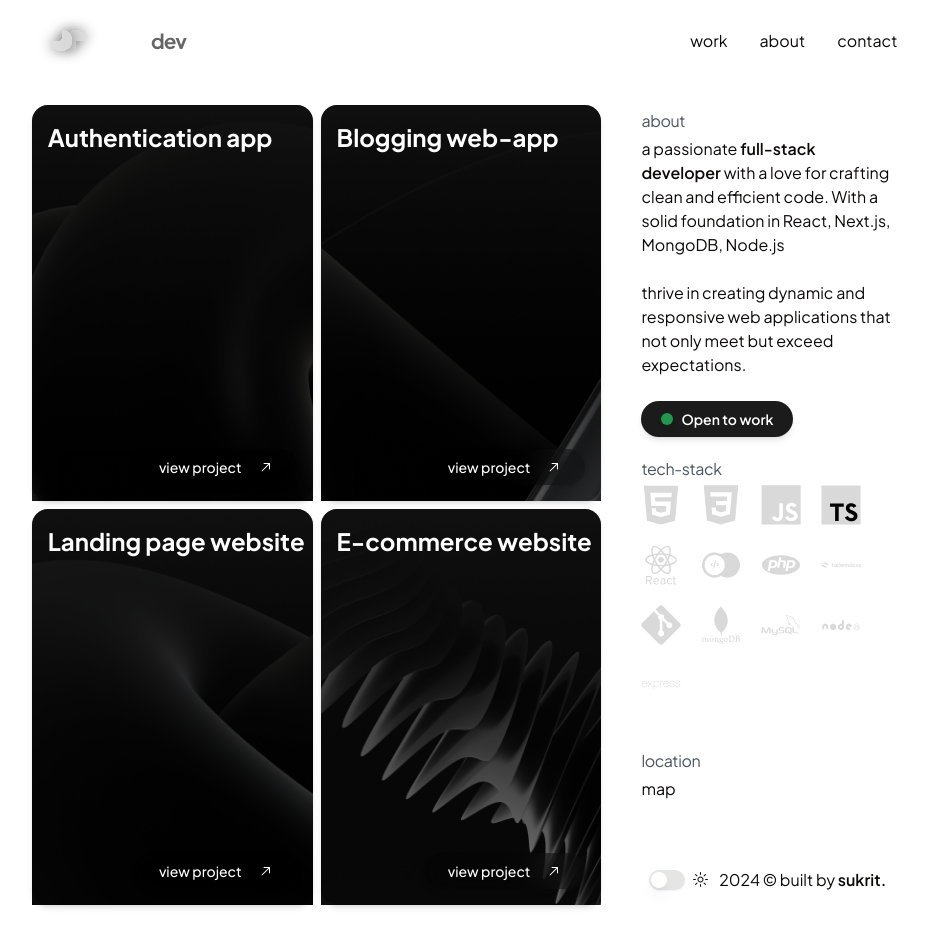
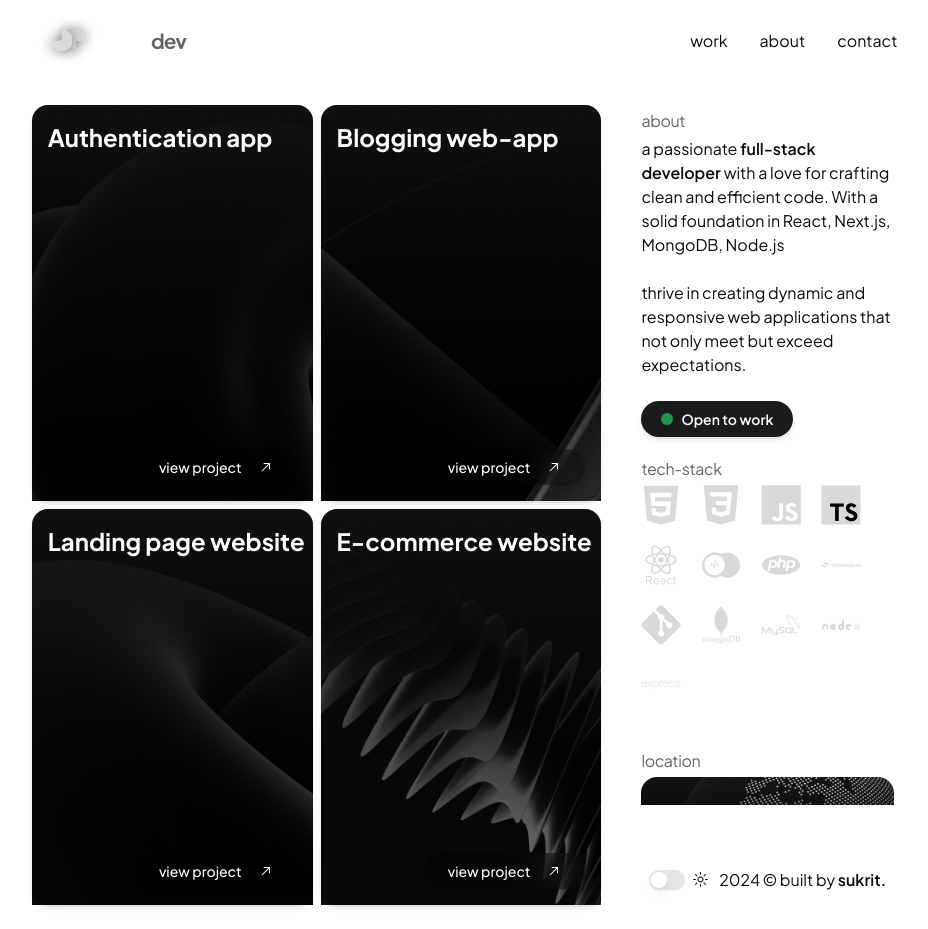
Before and after one commit to Sukrit3007/sukrit, a Next.js app: page / in a window 1280 px wide. Shown: the whole page, without its empty margins (173-1101 px from the left). Built offline with nearby package versions, Linux system fonts and the light colour scheme.

Commit message:
location iamge added

```diff
--- a/components/Location.jsx
+++ b/components/Location.jsx
@@ -5,6 +5,8 @@ import {
     CardHeader,
     CardTitle,
   } from "@/components/ui/card"
+import map from '../public/map.png'
+import Image from 'next/image'
 import LocationMap from './LocationMap'
 
 const Location = () => {
@@ -13,8 +15,15 @@ const Location = () => {
       <CardHeader >
         <CardTitle>location</CardTitle>
       </CardHeader>
-      <CardContent>
-        <LocationMap/>
+      <CardContent className="relative overflow-hidden">
+        <div className="group">
+          <Image
+            src={map}
+            alt="location"
+            className="w-full h-full object-cover rounded-lg transition-transform duration-300 transform-gpu group-hover:scale-105"
+          />
+          <p className="absolute left-4 bottom-8 font-normal text-base leading-normal tracking-tighter text-white"><span className="font-semibold">Bengaluru,</span> Karnataka, India</p>
+        </div>
       </CardContent>
     </Card>
   )
--- a/components/LocationMap.jsx
+++ b/components/LocationMap.jsx
@@ -1,13 +1,16 @@
-'use client'
 import React from 'react'
-
 
 const LocationMap = () => {
 
   return (
-    <div>
-        map
-    </div>
+    <div className="relative w-full" style={{ paddingBottom: '75%' }}>
+    <iframe
+        className="absolute inset-0 w-full h-full"
+        src="https://www.google.com/maps/embed/v1/streetview?key=AIzaSyD1VnYC6EugmolDY9RjsZ77TeXstyj0288&location=12.9715987,77.5945627&heading=148.12"
+        allowFullScreen
+        style={{ border: '0' }}>
+    </iframe>
+  </div>
   )
 }
 
--- a/components/ui/card.jsx
+++ b/components/ui/card.jsx
@@ -21,7 +21,7 @@ CardHeader.displayName = "CardHeader"
 const CardTitle = React.forwardRef(({ className, ...props }, ref) => (
   <h3
     ref={ref}
-    className={cn("text-gray-600 font-normal not-italic text-base leading-none tracking-tight", className)}
+    className={cn("text-storm-dust-600 font-normal not-italic text-base leading-none tracking-tight", className)}
     {...props} />
 ))
 CardTitle.displayName = "CardTitle"
--- a/tailwind.config.js
+++ b/tailwind.config.js
@@ -18,6 +18,19 @@ module.exports = {
     },
     extend: {
       colors: {
+        'storm-dust': {
+          '50': '#f6f6f6',
+          '100': '#e7e7e7',
+          '200': '#d1d1d1',
+          '300': '#b0b0b0',
+          '400': '#888888',
+          '500': '#6d6d6d',
+          '600': '#656565',
+          '700': '#4f4f4f',
+          '800': '#454545',
+          '900': '#3d3d3d',
+          '950': '#262626',
+      },
         border: "hsl(var(--border))",
         input: "hsl(var(--input))",
         ring: "hsl(var(--ring))",
```
Also changed, not shown: public/map.png (added).
